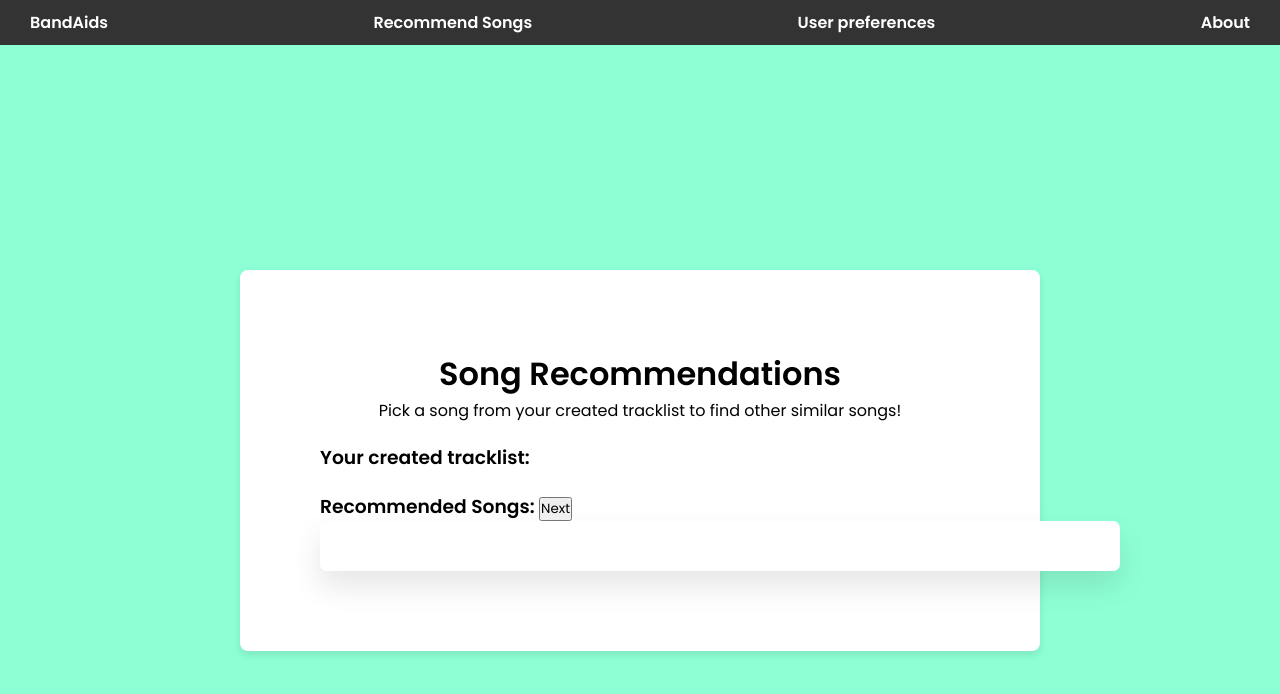
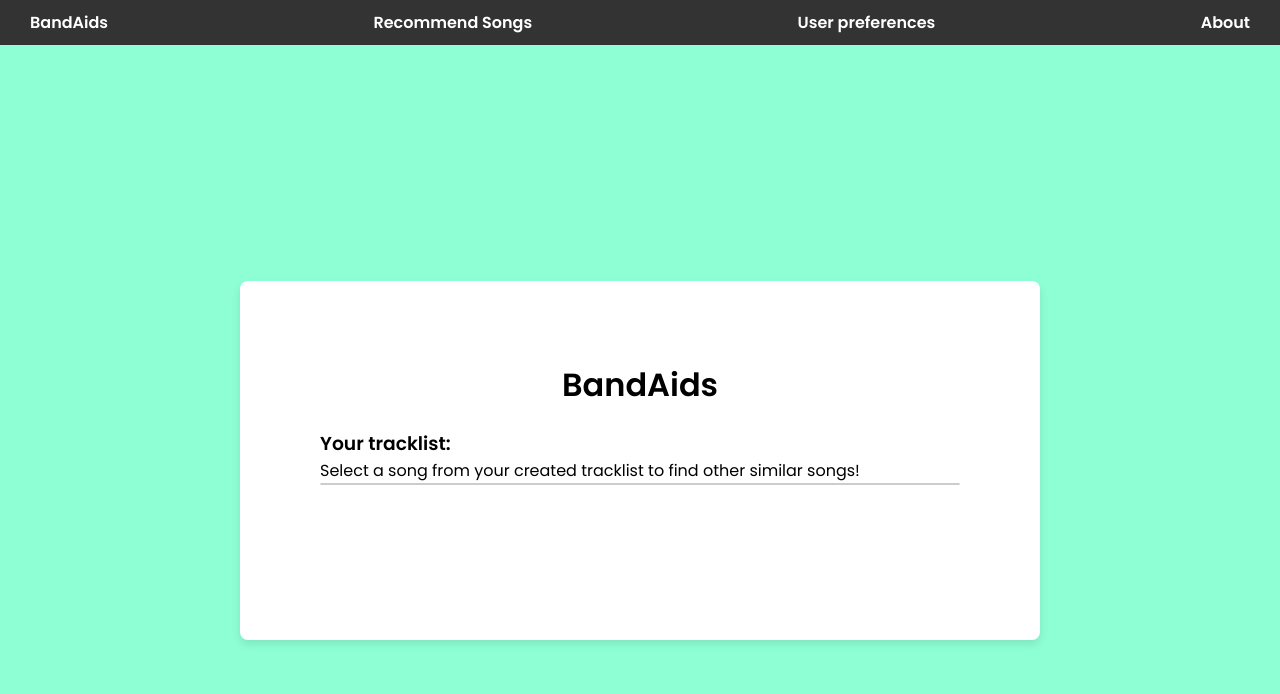
Before and after one commit to yun12341234/Bandaids-Web, a plain HTML site: page Frontend/recommend.html in a window 1280 px wide. Drawn offline with Linux system fonts and the light colour scheme; no server answers.

Commit message:
Recommend page update
Updated recommend.html and style.css

```diff
--- a/Frontend/recommend.html
+++ b/Frontend/recommend.html
@@ -16,17 +16,19 @@
     <div><a href="about.html">About</a></div>
   </nav>
 
-  <div class="content">
-    <h1>Song Recommendations</h1>
-    <p>Pick a song from your created tracklist to find other similar songs!</p>
+  <div class="content1">
+    <div class="title">
+      <h1>BandAids</h1>
+    </div>
 
     <div class="tracklist">
-        <h3>Your created tracklist:</h3>
-        <ul id="tracklist">
+        <h3>Your tracklist:</h3>
+        <p>Select a song from your created tracklist to find other similar songs!</p>
+        <ul id="tracklist" class="list-group">
         </ul>
     </div>
-
-    <div class="recommendations">
+    <br>
+    <div class="recommendations" id="recommendationsSection">
         <h3>Recommended Songs:
           <button class="next-button" onclick="newRecommendation()">Next</button>
         </h3>
@@ -34,7 +36,7 @@
         </ul>
     </div>
 
-    <div class="sortable-list">
+    <div class="sortable-list1">
       <!-- This is where the populated list will be displayed -->
     </div>
 
@@ -105,6 +107,9 @@
       currentTrackId = trackId;
       currentStartIndex = 0;  // Reset start index when a new track is clicked
       fetchRecommendations();
+
+      // Show the recommendations section
+      document.getElementById('recommendationsSection').style.display = 'block';
     }
 
     async function fetchRecommendations() {
@@ -166,7 +171,7 @@
 
     function newRecommendation() {
       currentStartIndex += batchSize;
-      fetchRecommendations();zzzz
+      fetchRecommendations();
     }
 
     async function populateListFromDatabase() {
@@ -389,8 +394,6 @@ async function saveToTracklistDB(uri, name, artist, imageUrl, trackId) {
   }
 }
 
-
-
     // Function to parse formatted time string to milliseconds
     function parseTimeStringToMs(timeString) {
       const [minutes, seconds] = timeString.split(':').map(Number);
--- a/Frontend/style.css
+++ b/Frontend/style.css
@@ -52,6 +52,17 @@ body {
   display: inline-block;
 }
 
+.content1 {
+  background-color: white;
+  padding: 80px;
+  box-shadow: 0 4px 8px rgba(0, 0, 0, 0.1);
+  width: 100%;
+  max-width: 800px;
+  margin-top: 20px;
+  text-align: center;
+  border-radius: 8px;
+}
+
 .content-main {
   background-color: white;
   padding: 80px;
@@ -66,21 +77,42 @@ body {
 
 .tracklist {
   text-align: left; /* Left-align the tracklist div */
-  margin-top: 20px; /* Add some margin to separate it from above content */
+  margin-top: 20px;
 }
 
 #tracklist li {
   color: black; /* Default text color */
-  cursor: pointer; /* Change cursor to pointer on hover */
+  cursor: pointer;
 }
 
 #tracklist li:hover {
-  color: red; /* Change to your desired text color on hover */
+  color: rgb(76, 163, 102);
+}
+
+.list-group {
+  list-style-type: none;
+  padding: 0;
+  margin: 0;
+  border: 1px solid #ccc;
+  border-radius: 5px;
+  background-color: #f9f9f9;
+  max-width: 640px;
+  text-align: left;
+}
+
+.list-group li {
+  padding: 10px;
+  border-bottom: 1px solid #ccc;
+}
+
+.list-group li:last-child {
+  border-bottom: none;
 }
 
 .recommendations {
-  text-align: left;
-  margin-top: 20px;
+  /* text-align: left;
+  margin-top: 20px; */
+  display: none;
 }
 
 .bandaids {
@@ -134,11 +166,9 @@ nav div{
 }
 
 .sortable-list1 {
-  width: 600px;
+  width: 640px;
   padding: 30px 25px 20px;
-  background: #fff;
   border-radius: 7px;
-  box-shadow: 0 15px 30px rgba(0, 0, 0, 0.1);
 }
 
 .sortable-list1 .item {
```
Also changed, not shown: 1 other file.
